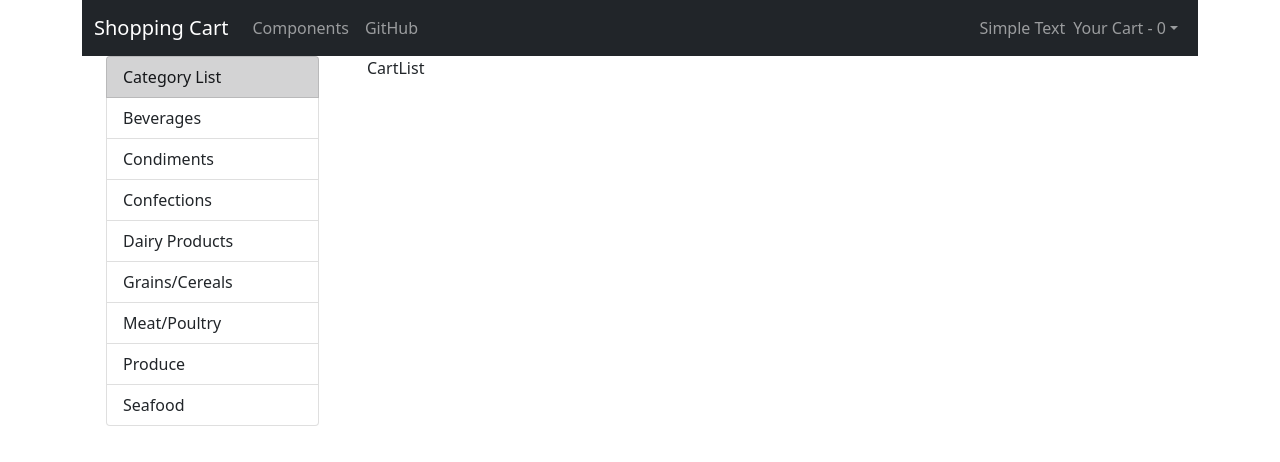
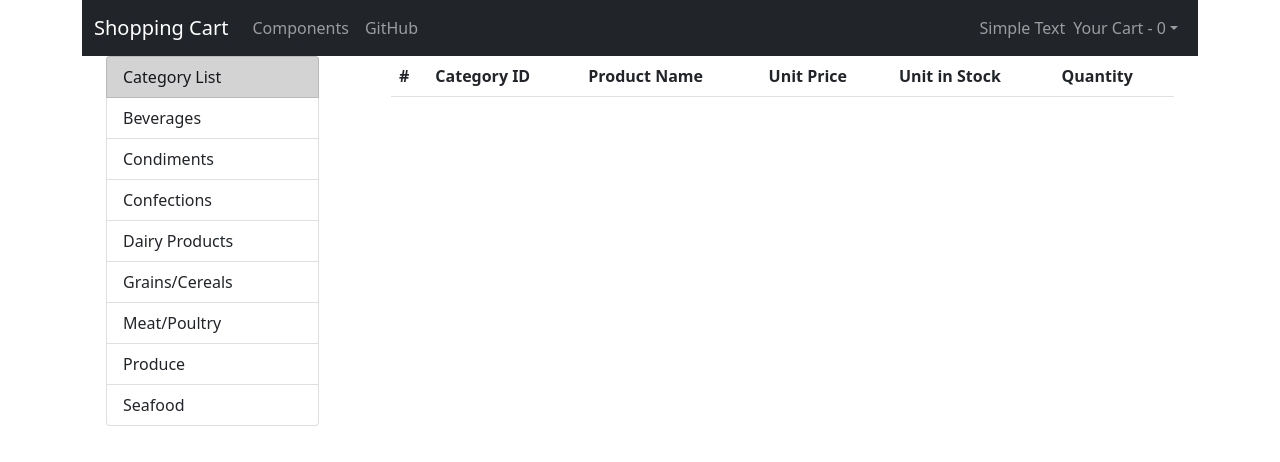
Before and after one commit to ihsansunman/Shopping-Cart, a React (Create React App) app: page /cart in a window 1280 px wide. Shown: the top 462 px of the page. Built offline with nearby package versions, Linux system fonts and the light colour scheme; data requests are answered from the project's data file.

Commit message:
Create Cart List Page & Add Go to Cart Button

```diff
--- a/src/App.js
+++ b/src/App.js
@@ -4,7 +4,7 @@ import Category from "./Category";
 import Navi from "./Navi";
 import ProductList from "./ProductList";
 import alertify from "alertifyjs";
-import { Switch, Route} from "react-router-dom";
+import { Switch, Route } from "react-router-dom";
 import NotFound from "./NotFound";
 import CartList from "./CartList";
 
@@ -76,7 +76,17 @@ export default class App extends Component {
                   />
                 )}
               />
-              <Route exact path="/cart" component={CartList} />
+              <Route
+                exact
+                path="/cart"
+                render={(props) => (
+                  <CartList
+                    {...props}
+                    cart={this.state.cart}
+                    removeFromCart={this.removeFromCart}
+                  />
+                )}
+              />
               <Route component={NotFound} />
             </Switch>
           </Col>
--- a/src/CartList.js
+++ b/src/CartList.js
@@ -1,9 +1,42 @@
 import React, { Component } from 'react'
+import { Container,Table } from 'reactstrap'
 
 export default class CartList extends Component {
+  renderCart(){
+    return(
+      <Table striped>
+        <thead>
+          <tr>
+            <th>#</th>
+            <th>Category ID</th>
+            <th>Product Name</th>
+            <th>Unit Price</th>
+            <th>Unit in Stock</th>
+            <th>Quantity</th>
+          </tr>
+        </thead>
+        <tbody>
+          {
+            this.props.cart.map(cartItem=>(
+              <tr key={cartItem.product.id}>
+                  <td>{cartItem.product.id}</td>
+                  <td>{cartItem.product.categoryId}</td>
+                  <td>{cartItem.product.productName}</td>
+                  <td>{cartItem.product.unitPrice}</td>
+                  <td>{cartItem.product.unitsInStock }</td>
+                  <td>{cartItem.quantity}</td>
+              </tr>
+            ))
+          }
+        </tbody>
+      </Table>
+    )
+  }
   render() {
     return (
-      <div>CartList</div>
+      <Container>
+        {this.renderCart()}
+      </Container>
     )
   }
 }
--- a/src/CartSummary.js
+++ b/src/CartSummary.js
@@ -1,4 +1,5 @@
 import React, { Component } from "react";
+import { Link } from "react-router-dom";
 import {
   DropdownItem,
   UncontrolledDropdown,
@@ -19,7 +20,7 @@ export default class CartSummary extends Component {
           </DropdownItem>
         ))}
         <DropdownItem divider />
-        <DropdownItem>Clear Cart</DropdownItem>
+        <DropdownItem><Link to="cart">Go to cart</Link></DropdownItem>
       </DropdownMenu>
     );
   }
--- a/src/Navi.js
+++ b/src/Navi.js
@@ -15,7 +15,7 @@ export default class Navi extends Component {
   render() {
     return (
       <div>
-        <Navbar color="dark" expand="md" dark>
+        <Navbar color="dark" expand="md" dark mb="3">
           <NavbarBrand href="/">Shopping Cart</NavbarBrand>
           <NavbarToggler onClick={function noRefCheck() {}} />
           <Collapse navbar>
```
